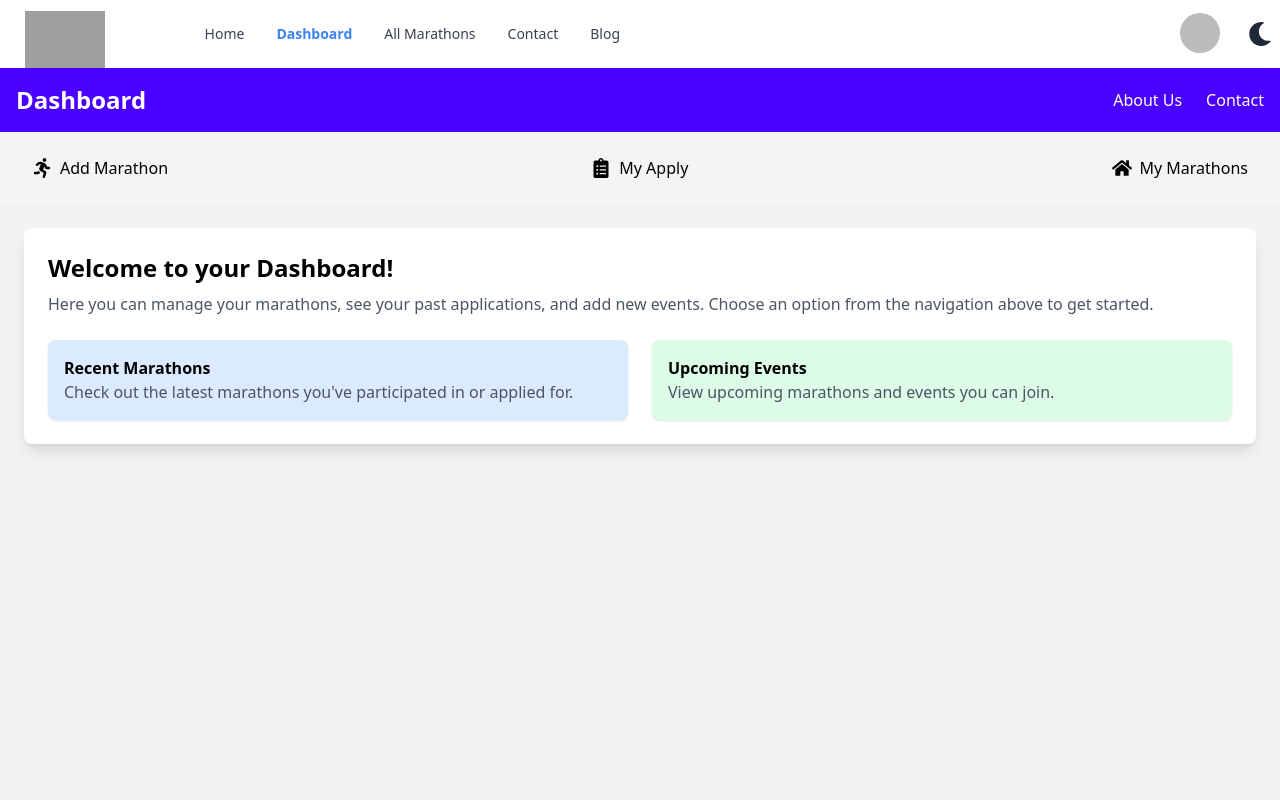
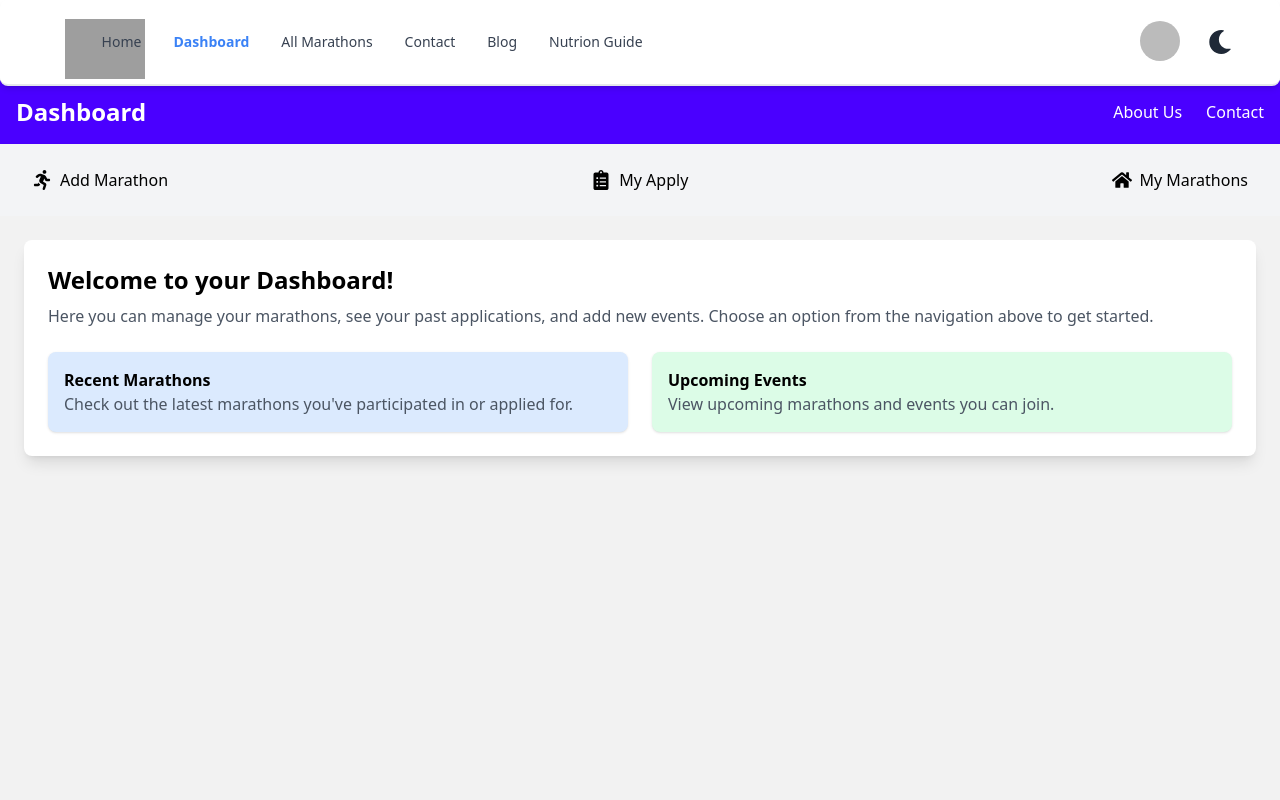
Before and after one commit to Mthe001/Marathon_240, a React (Vite) app: page /dashboard in a window 1280 px wide. Shown: the top 800 px of the page. Built offline with nearby package versions, Linux system fonts and the light colour scheme; no server answers; sample sign-in values are in the browser's storage; grey boxes are pictures that could not be loaded.

Commit message:
fix(navbar)

```diff
--- a/src/layout/Dashboard.jsx
+++ b/src/layout/Dashboard.jsx
@@ -6,7 +6,7 @@ const Dashboard = () => {
     const [isMenuOpen, setIsMenuOpen] = useState(false); // State to toggle the mobile menu
 
     return (
-        <div className="min-h-screen flex flex-col bg-white dark:bg-zinc-900 text-black dark:text-gray-50">
+        <div className="min-h-screen lg:mt-20 flex flex-col bg-white dark:bg-zinc-900 text-black dark:text-gray-50">
             {/* Main Navbar */}
             <div className="bg-primary dark:bg-zinc-900 text-white shadow-lg w-full">
                 <div className="container mx-auto flex items-center justify-between p-4">
--- a/src/pages/Contact/GetInTouch.jsx
+++ b/src/pages/Contact/GetInTouch.jsx
@@ -61,7 +61,7 @@ const GetInTouch = () => {
     };
 
     return (
-        <div className="min-h-screen bg-gray-100 dark:bg-zinc-900 px-6 py-10 flex flex-col items-center">
+        <div className="min-h-screen bg-gray-100 lg:mt-20 dark:bg-zinc-900 px-6 py-10 flex flex-col items-center">
             <div className="w-full max-w-5xl bg-white dark:bg-zinc-800 shadow-lg rounded-lg p-6">
                 {/* Back Button */}
                 <div className="flex items-center justify-between mb-6">
--- a/src/pages/Home/Banner.jsx
+++ b/src/pages/Home/Banner.jsx
@@ -4,7 +4,7 @@ import { Link } from 'react-router-dom';
 
 const Banner = () => {
     return (
-        <div className="hero bg-base-200 dark:bg-zinc-950 rounded-lg">
+        <div className="hero bg-base-200 dark:bg-zinc-950 rounded-lg lg:mt-20">
             <div className="hero-content flex flex-col lg:flex-row items-center lg:items-start lg:justify-between gap-8 lg:gap-16 px-4 sm:px-8 md:px-12 lg:px-20 py-10 sm:py-12 lg:py-20">
                 {/* Text Section */}
                 <div className="text-center lg:text-left space-y-6 max-w-lg lg:max-w-xl">
--- a/src/pages/Home/ContactUs.jsx
+++ b/src/pages/Home/ContactUs.jsx
@@ -62,7 +62,7 @@ const ContactUs = () => {
     return (
         <div
             ref={containerRef}
-            className="contact-us bg-stone-100 dark:bg-zinc-900 my-10 rounded-lg py-12 px-6 sm:px-12 lg:px-24 shadow-xl dark:shadow-2xl transition-all duration-300"
+            className="contact-us bg-stone-100 dark:bg-zinc-900 my-10 rounded-lg py-12 lg:mt-14 px-6 sm:px-12 lg:px-24 shadow-xl dark:shadow-2xl transition-all duration-300"
         >
             <div className="max-w-7xl mx-auto grid grid-cols-1 lg:grid-cols-2 gap-8 items-center">
                 {/* Left Section: Text and Form */}
--- a/src/pages/Resources/Blog.jsx
+++ b/src/pages/Resources/Blog.jsx
@@ -36,7 +36,7 @@ const Blog = () => {
     }, []);
 
     return (
-        <div className="blog-container bg-gray-100 dark:bg-zinc-800 py-16 px-6 sm:px-8 md:px-16 lg:px-24">
+        <div className="blog-container bg-gray-100 lg:mt-20 dark:bg-zinc-800 py-16 px-6 sm:px-8 md:px-16 lg:px-24">
             <div className="container mx-auto text-center">
                 {/* Blog Title */}
                 <h2 className="blog-title text-4xl sm:text-5xl font-extrabold text-gray-800 dark:text-white mb-12">
--- a/src/pages/Resources/GearRecommendations.jsx
+++ b/src/pages/Resources/GearRecommendations.jsx
@@ -29,7 +29,7 @@ const GearRecommendations = () => {
     }, []);
 
     return (
-        <div className="gear-recommendations-container bg-gray-100 dark:bg-zinc-800 py-16 px-6 sm:px-8 md:px-16 lg:px-24">
+        <div className="gear-recommendations-container lg:mt-20 bg-gray-100 dark:bg-zinc-800 py-16 px-6 sm:px-8 md:px-16 lg:px-24">
             <div className="container mx-auto text-center">
                 {/* Title */}
                 <h2 className="text-4xl sm:text-5xl font-extrabold text-gray-800 dark:text-white mb-12">
--- a/src/pages/Resources/NutritionsGuides.jsx
+++ b/src/pages/Resources/NutritionsGuides.jsx
@@ -36,7 +36,7 @@ const NutritionsGuides = () => {
     }, []);
 
     return (
-        <div className="nutrition-guides-container bg-gray-100 dark:bg-zinc-800 py-16 px-6 sm:px-8 md:px-16 lg:px-24">
+        <div className="nutrition-guides-container bg-gray-100 lg:mt-20 dark:bg-zinc-800 py-16 px-6 sm:px-8 md:px-16 lg:px-24">
             <div className="container mx-auto text-center">
                 {/* Nutrition Guides Title */}
                 <h2 className="nutrition-title text-4xl sm:text-5xl font-extrabold text-gray-800 dark:text-white mb-12">
--- a/src/pages/Resources/TrainingTips.jsx
+++ b/src/pages/Resources/TrainingTips.jsx
@@ -36,7 +36,7 @@ const TrainingTips = () => {
     }, []);
 
     return (
-        <div className="training-tips-container bg-gray-100 dark:bg-stone-900 py-16 px-6 sm:px-8 md:px-16 lg:px-24">
+        <div className="training-tips-container bg-gray-100 lg:mt-20 dark:bg-stone-900 py-16 px-6 sm:px-8 md:px-16 lg:px-24">
             <div className="container mx-auto text-center">
                 {/* Training Tips Title */}
                 <h2 className="training-title text-4xl sm:text-5xl font-extrabold text-gray-800 dark:text-white mb-12">
--- a/src/pages/UpdateMyMarathon/UpdateMyMarathon.jsx
+++ b/src/pages/UpdateMyMarathon/UpdateMyMarathon.jsx
@@ -100,7 +100,7 @@ const UpdateMyMarathon = () => {
     }
 
     return (
-        <div className="p-6 w-10/12 mx-auto bg-white dark:bg-zinc-800 rounded-lg shadow-lg">
+        <div className="p-6 w-10/12 mx-auto lg:mt-20 bg-white dark:bg-zinc-800 rounded-lg shadow-lg">
             {/* Back Button */}
             <button
                 className="flex items-center text-blue-500 hover:text-blue-700 dark:text-blue-400 mb-4"
--- a/src/shared/Navbar.jsx
+++ b/src/shared/Navbar.jsx
@@ -110,6 +110,18 @@ const Navbar = () => {
                             <a>Blog</a>
                         </li>
                     </NavLink>
+                    <NavLink
+                        to="/nutrition-guides"
+                        className={({ isActive }) =>
+                            isActive
+                                ? 'text-blue-500 font-bold'
+                                : 'text-gray-700 hover:text-blue-500 dark:text-gray-50 dark:hover:text-blue-400'
+                        }
+                    >
+                        <li>
+                            <a>Nutrion Guide</a>
+                        </li>
+                    </NavLink>
                 </>
             )}
         </>
@@ -121,8 +133,8 @@ const Navbar = () => {
 
 
     return (
-        <div>
-            <div className="navbar bg-base-100 dark:bg-zinc-900 dark:text-gray-50">
+        <div className="w-full fixed top-0 left-0 z-50 navbar border-b-2 rounded-lg bg-base-100 dark:bg-zinc-900 dark:text-gray-50 shadow-md">
+            <div className="w-[95%] mx-auto navbar bg-base-100 dark:bg-zinc-900 dark:text-gray-50">
                 <div className="flex-1">
                     <Link className="btn btn-ghost text-xl" to="/">
                         <img src="https://i.ibb.co/xhCd4Tb/Screenshot-2024-12-22-114012-removebg-preview.png" alt="logo" className='w-20' />
```
